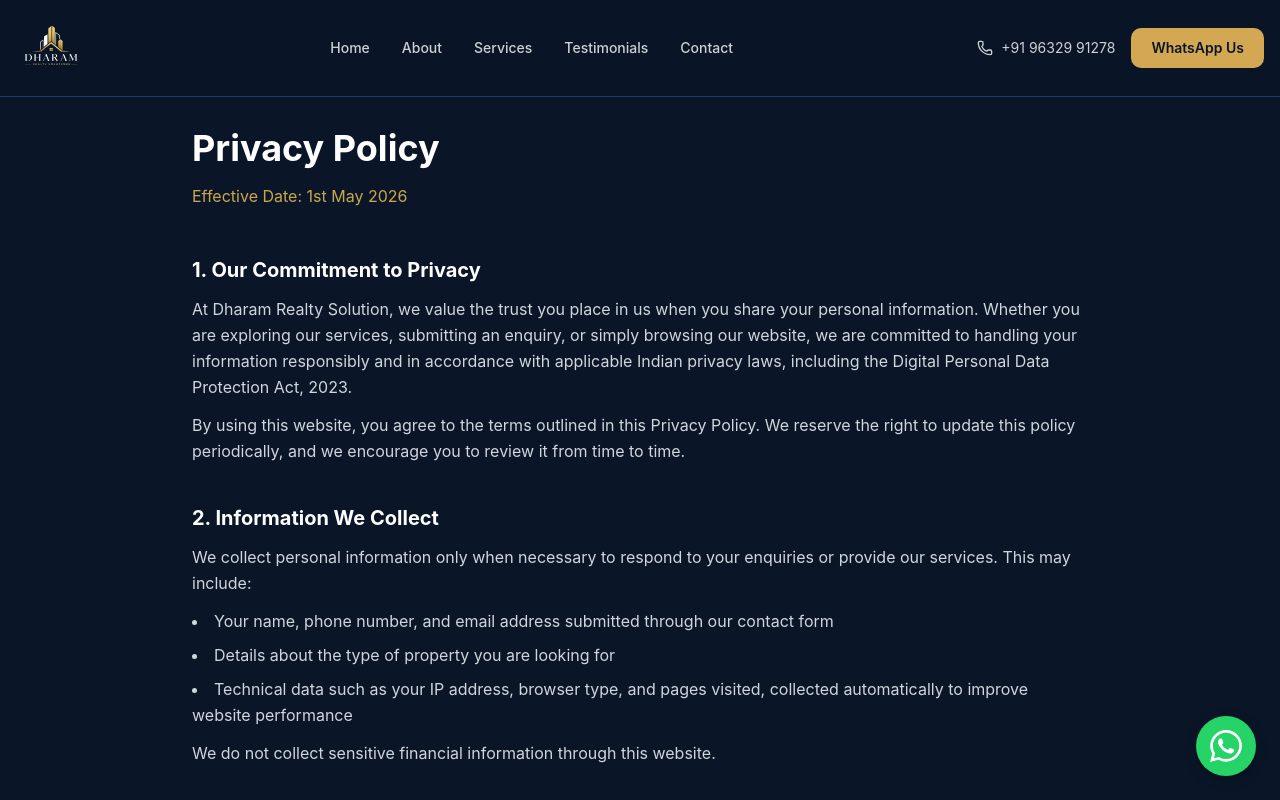
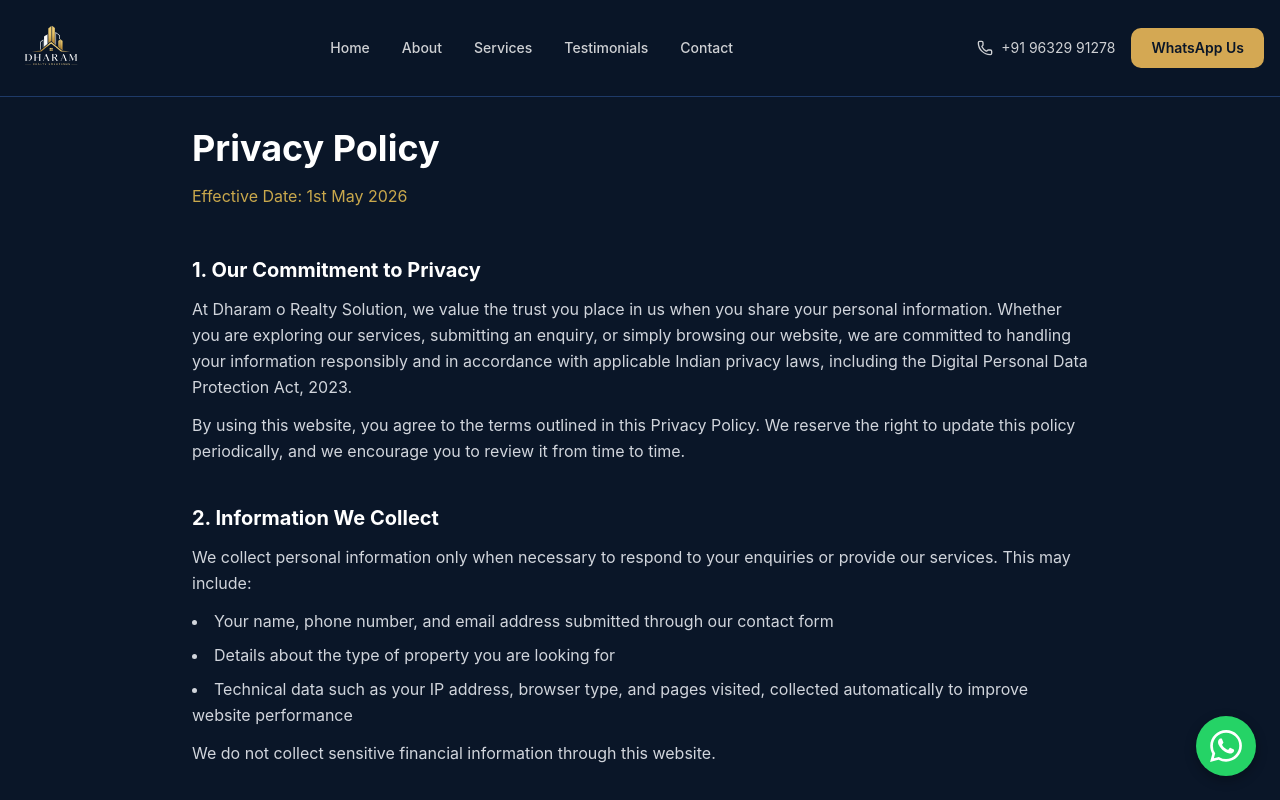
Before and after one commit to jatinjatin05159-pixel/dharamrealtysolutions, a Next.js app in the folder extracted/: page /privacy in a window 1280 px wide. Shown: the top 800 px of the page. Built offline with nearby package versions, Linux system fonts and the light colour scheme.

Commit message:
Update page.tsx

```diff
--- a/extracted/app/privacy/page.tsx
+++ b/extracted/app/privacy/page.tsx
@@ -17,7 +17,7 @@ export default function PrivacyPage() {
 
               <div>
                 <h2 className="text-xl font-bold text-white mb-3">1. Our Commitment to Privacy</h2>
-                <p>At Dharam Realty Solution, we value the trust you place in us when you share your personal information. Whether you are exploring our services, submitting an enquiry, or simply browsing our website, we are committed to handling your information responsibly and in accordance with applicable Indian privacy laws, including the Digital Personal Data Protection Act, 2023.</p>
+                <p>At Dharam o Realty Solution, we value the trust you place in us when you share your personal information. Whether you are exploring our services, submitting an enquiry, or simply browsing our website, we are committed to handling your information responsibly and in accordance with applicable Indian privacy laws, including the Digital Personal Data Protection Act, 2023.</p>
                 <p className="mt-3">By using this website, you agree to the terms outlined in this Privacy Policy. We reserve the right to update this policy periodically, and we encourage you to review it from time to time.</p>
               </div>
 
```
